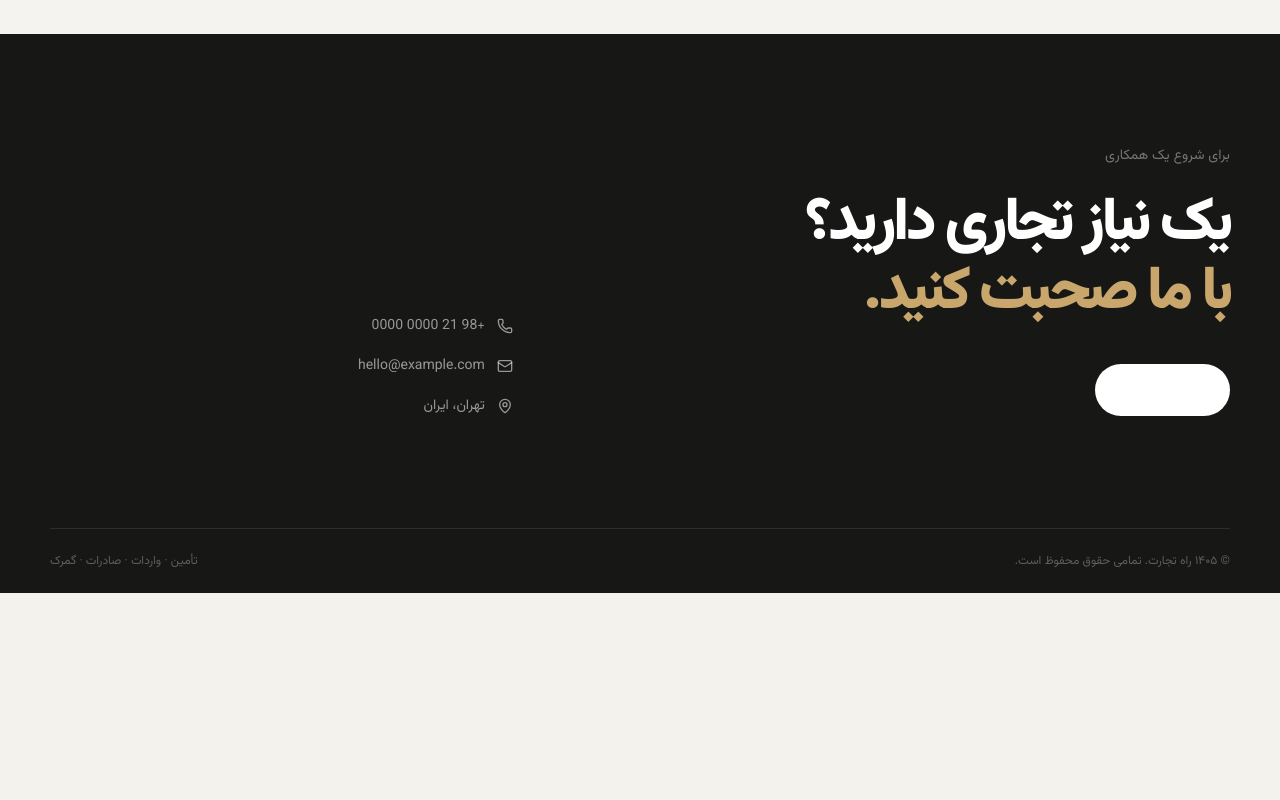
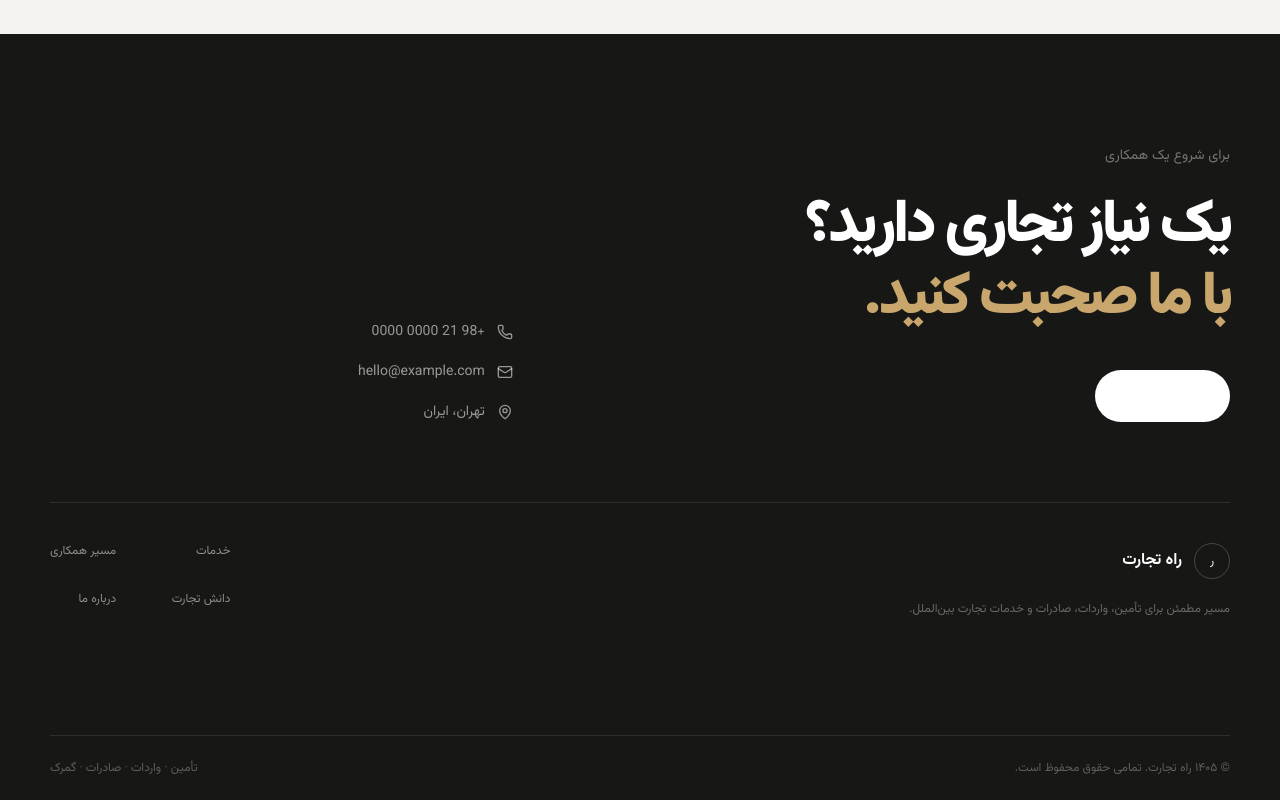
Before and after one commit to artinasd/import-export, a Next.js app: page / in a window 1280 px wide. Shown: the part 5321-6121 px from the top of the page. Before the commit the page ends 5914 px from the top, so only its background shows below. Built offline with nearby package versions, Linux system fonts and the light colour scheme.

Commit message:
Finish footer hierarchy and navigation

```diff
--- a/components/layout/Footer.js
+++ b/components/layout/Footer.js
@@ -1,18 +1,16 @@
 import { ArrowUpLeft, Mail, MapPin, Phone } from "lucide-react";
+
+const footerLinks = [["خدمات", "#services"], ["مسیر همکاری", "#process"], ["دانش تجارت", "#insights"], ["درباره ما", "#about"]];
 
 export default function Footer() {
   return (
     <footer id="contact" className="bg-[#171816] text-white">
       <div className="container-site py-20 lg:py-28">
-        <div className="grid gap-14 lg:grid-cols-[1fr_.7fr]">
+        <div className="mb-20 grid gap-14 lg:grid-cols-[1fr_.7fr]">
           <div>
             <p className="mb-6 text-sm text-white/40">برای شروع یک همکاری</p>
-            <h2 className="font-display max-w-2xl text-balance text-4xl font-black leading-[1.15] sm:text-6xl">
-              یک نیاز تجاری دارید؟<br /><span className="text-[#c9a66b]">با ما صحبت کنید.</span>
-            </h2>
-            <a href="mailto:hello@example.com" className="mt-9 inline-flex items-center gap-3 rounded-full bg-white px-6 py-4 text-sm font-bold text-black transition hover:bg-[#c9a66b]">
-              تماس با ما <ArrowUpLeft size={15} />
-            </a>
+            <h2 className="font-display max-w-2xl text-balance text-4xl font-black leading-[1.2] sm:text-6xl">یک نیاز تجاری دارید؟<br /><span className="text-[#c9a66b]">با ما صحبت کنید.</span></h2>
+            <a href="mailto:hello@example.com" className="mt-9 inline-flex items-center gap-3 rounded-full bg-white px-6 py-4 text-sm font-bold text-black transition hover:bg-[#c9a66b]">تماس با ما <ArrowUpLeft size={15} /></a>
           </div>
           <div className="grid content-end gap-5 text-sm text-white/55">
             <div className="flex items-center gap-3"><Phone size={16} /> +98 21 0000 0000</div>
@@ -20,11 +18,12 @@ export default function Footer() {
             <div className="flex items-center gap-3"><MapPin size={16} /> تهران، ایران</div>
           </div>
         </div>
+        <div className="grid gap-10 border-t border-white/10 pt-10 sm:grid-cols-2 lg:grid-cols-[1fr_auto]">
+          <div><div className="mb-4 flex items-center gap-3"><span className="flex h-9 w-9 items-center justify-center rounded-full border border-white/20 text-xs">ر</span><span className="font-bold">راه تجارت</span></div><p className="max-w-sm text-xs leading-7 text-white/35">مسیر مطمئن برای تأمین، واردات، صادرات و خدمات تجارت بین‌الملل.</p></div>
+          <nav className="grid grid-cols-2 gap-x-12 gap-y-4 text-xs text-white/50" aria-label="پیوندهای فوتر">{footerLinks.map(([label, href]) => <a key={href} href={href} className="transition hover:text-white">{label}</a>)}</nav>
+        </div>
       </div>
-      <div className="container-site flex flex-col gap-3 border-t border-white/10 py-6 text-xs text-white/30 sm:flex-row sm:items-center sm:justify-between">
-        <span>© ۱۴۰۵ راه تجارت. تمامی حقوق محفوظ است.</span>
-        <span>تأمین · واردات · صادرات · گمرک</span>
-      </div>
+      <div className="container-site flex flex-col gap-3 border-t border-white/10 py-6 text-xs text-white/30 sm:flex-row sm:items-center sm:justify-between"><span>© ۱۴۰۵ راه تجارت. تمامی حقوق محفوظ است.</span><span>تأمین · واردات · صادرات · گمرک</span></div>
     </footer>
   );
 }
```
